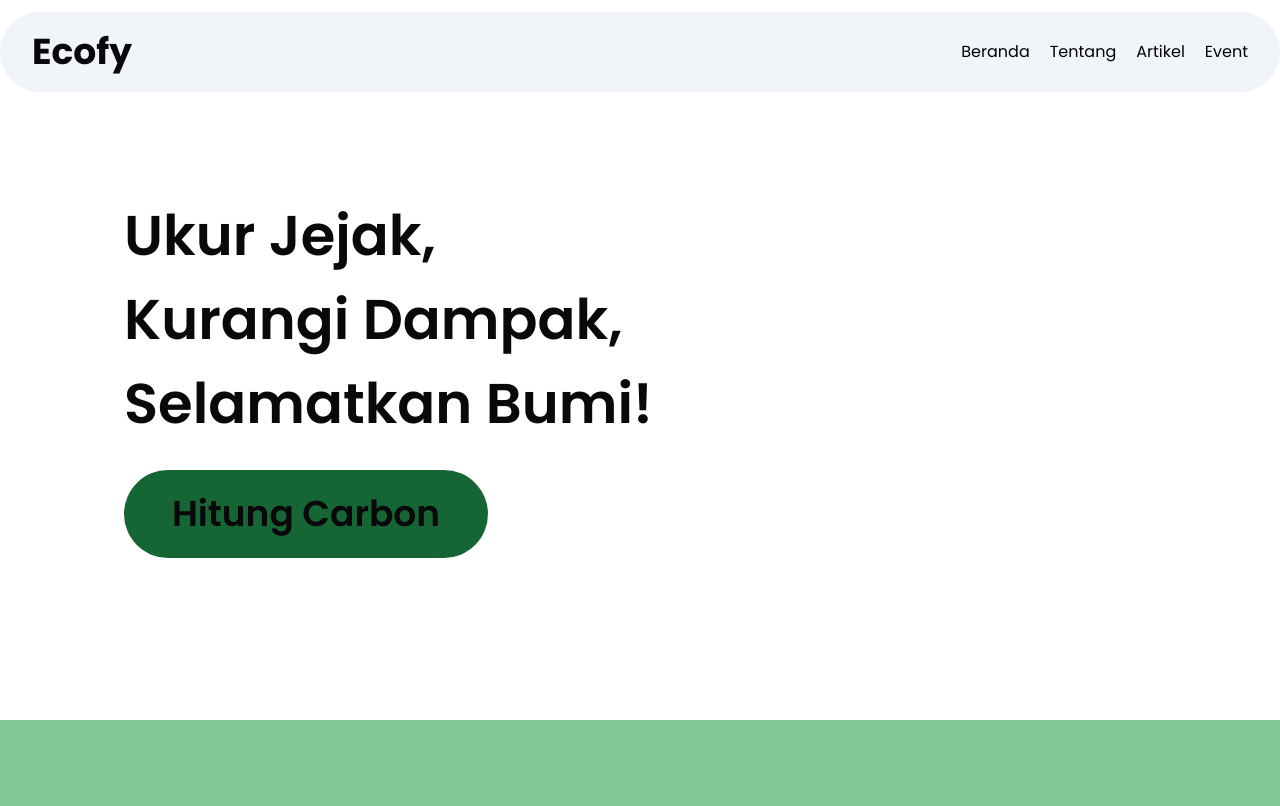
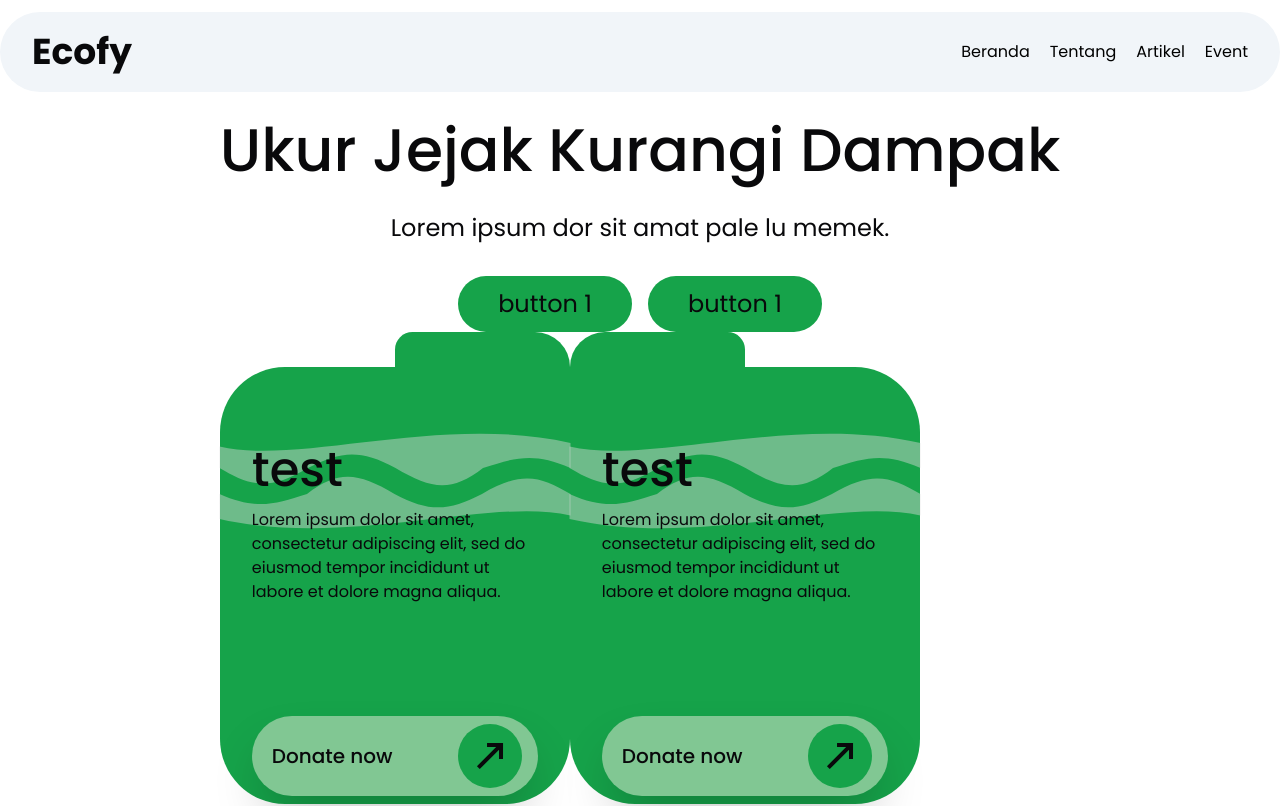
Before and after one commit to kdandy/ecofy, a Next.js app: page / in a window 1280 px wide. Shown: the top 806 px of the page. Built offline with nearby package versions, Linux system fonts and the light colour scheme.

Commit message:
Labrak hero section

```diff
--- /dev/null
+++ b/src/components/custom/HeroCard1.js
@@ -0,0 +1,62 @@
+import React from "react";
+import Image from "next/image";
+import { CgArrowTopRight } from "react-icons/cg";
+
+const HeroCard1 = ({ position }) => {
+  return (
+    <div
+      className={`h-auto w-auto flex flex-col ${
+        position === "right" ? "items-end" : ""
+      }`}
+    >
+      <div
+        className={`w-[175px] h-[35px] bg-primary ${
+          position === "right"
+            ? "rounded-tr-[90px] rounded-tl-[45px]"
+            : "rounded-tl-[90px] rounded-tr-[45px]"
+        }`}
+      ></div>
+      <div
+        className={`relative flex flex-col justify-center max-w-[350px] pt-[75px] px-8 bg-primary text-left rounded-b-[65px]  ${
+          position === "right"
+            ? "rounded-l-[65px]"
+            : "rounded-r-[65px]"
+        }`}
+      >
+        <h1 className="text-5xl font-medium my-1 z-20">test</h1>
+        <p className="mt-[10px] mb-28 z-20">
+          Lorem ipsum dolor sit amet, consectetur adipiscing elit, sed do
+          eiusmod tempor incididunt ut labore et dolore magna aliqua.
+        </p>
+        <div className="w-full z-20 relative flex items-center justify-between shadow-2xl bg-green1 px-4 py-2 mb-2 text-xl rounded-full">
+          <p className="font-medium ml-1">Donate now</p>
+          <button className="bg-primary text-5xl p-2 rounded-full r-0">
+            <CgArrowTopRight />
+          </button>
+        </div>
+        <div className="w-[120%] z-10 h-auto absolute left-[-1px] opacity-45 top-[15%]">
+          <Image
+            src="/card-svg.svg"
+            width="0"
+            height="0"
+            sizes="100vw"
+            className="h-auto w-auto"
+            alt="card cury image"
+          />
+        </div>
+        <div className="w-[120%] z-10 h-auto absolute left-[-1px] opacity-45 top-[25%]">
+          <Image
+            src="/card-svg2.svg"
+            width="0"
+            height="0"
+            sizes="100vw"
+            className="h-auto w-auto"
+            alt="card cury image"
+          />
+        </div>
+      </div>
+    </div>
+  );
+};
+
+export default HeroCard1;
--- a/src/components/section/Hero.js
+++ b/src/components/section/Hero.js
@@ -1,11 +1,13 @@
-'use client';
+"use client";
 
 import Link from "next/link";
-import { motion } from 'framer-motion';
-import React from 'react';
+import { motion } from "framer-motion";
+import React from "react";
+import CustomContainer from "../custom/CustomContainer";
+import HeroCard1 from "../custom/HeroCard1";
 
 const Hero = () => {
-  const phrases = ['Ukur Jejak,', 'Kurangi Dampak,', 'Selamatkan Bumi!'];
+  const phrases = ["Ukur Jejak,", "Kurangi Dampak,", "Selamatkan Bumi!"];
 
   const textVariants = {
     hidden: { opacity: 0 },
@@ -27,35 +29,34 @@ const Hero = () => {
 
   return (
     <>
-      <div className="pt-[7vh] flex md:flex-row flex-col items-center px-[25px] sm:px-[60px] justify-center h-[calc(100vh-80px)]">
-        <div className="flex items-center md:items-start flex-col md:ml-[5vw] w-full mx-[20px]">
-          <motion.div
-            className="text-[2.2rem] sm:text-[3rem] md:text-[3.5rem] font-semibold text-center md:text-left"
-            variants={textVariants}
-            initial="hidden"
-            animate="visible"
-          >
-            {phrases.map((phrase, index) => (
-              <React.Fragment key={index}>
-                {phrase.split('').map((letter, letterIndex) => (
-                  <motion.span
-                    key={`${index}-${letterIndex}`}
-                    variants={letterVariants}
-                    className="inline-block"
-                    style={{ display: 'inline-block' }}
-                  >
-                    {letter === ' ' ? '\u00A0' : letter}
-                  </motion.span>
-                ))}
-                <br />
-              </React.Fragment>
-            ))}
-          </motion.div>
-          <Link href="/calculator/home" className="bg-green-800 px-12 py-6 my-6 block rounded-full font-semibold text-2xl sm:text-3xl md:text-4xl hover:shadow-2xl transition">
-            Hitung Carbon
-          </Link>
+      <CustomContainer className="text-center pb-[25vh] pt-[120px] flex items-center justify-center">
+        <div className="">
+          <h1 className="text-6xl font-medium z-20">
+            Ukur Jejak Kurangi Dampak
+          </h1>
+          <p className="text-2xl mt-8 font-normal z-20">
+            Lorem ipsum dor sit amat pale lu memek.
+          </p>
+          <div className="flex justify-center items-center mt-8 gap-4 z-20">
+            <Link
+              href=""
+              className="bg-primary hover:bg-primary-foreground text-2xl py-3 px-10 rounded-full transition ease-in-out duration-300"
+            >
+              <button>button 1</button>
+            </Link>
+            <Link
+              href=""
+              className="bg-primary hover:bg-primary-foreground text-2xl py-3 px-10 rounded-full transition ease-in-out duration-300"
+            >
+              <button>button 1</button>
+            </Link>
+          </div>
+          <div className="flex">
+            <HeroCard1 position="right" />
+            <HeroCard1 />
+          </div>
         </div>
-      </div>
+      </CustomContainer>
     </>
   );
 };
```
Also changed, not shown: public/card-svg.svg (added), public/card-svg2.svg (added).
